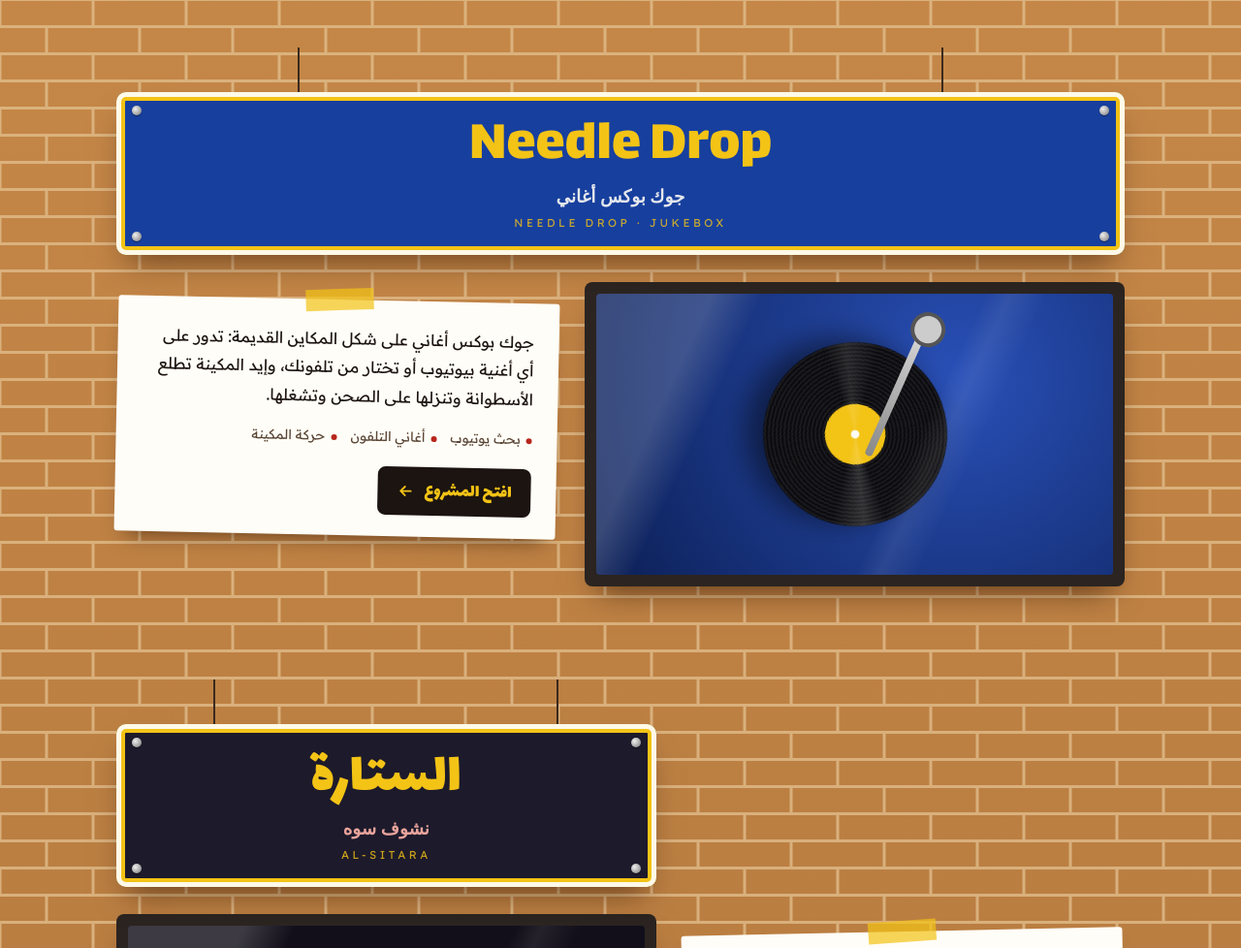
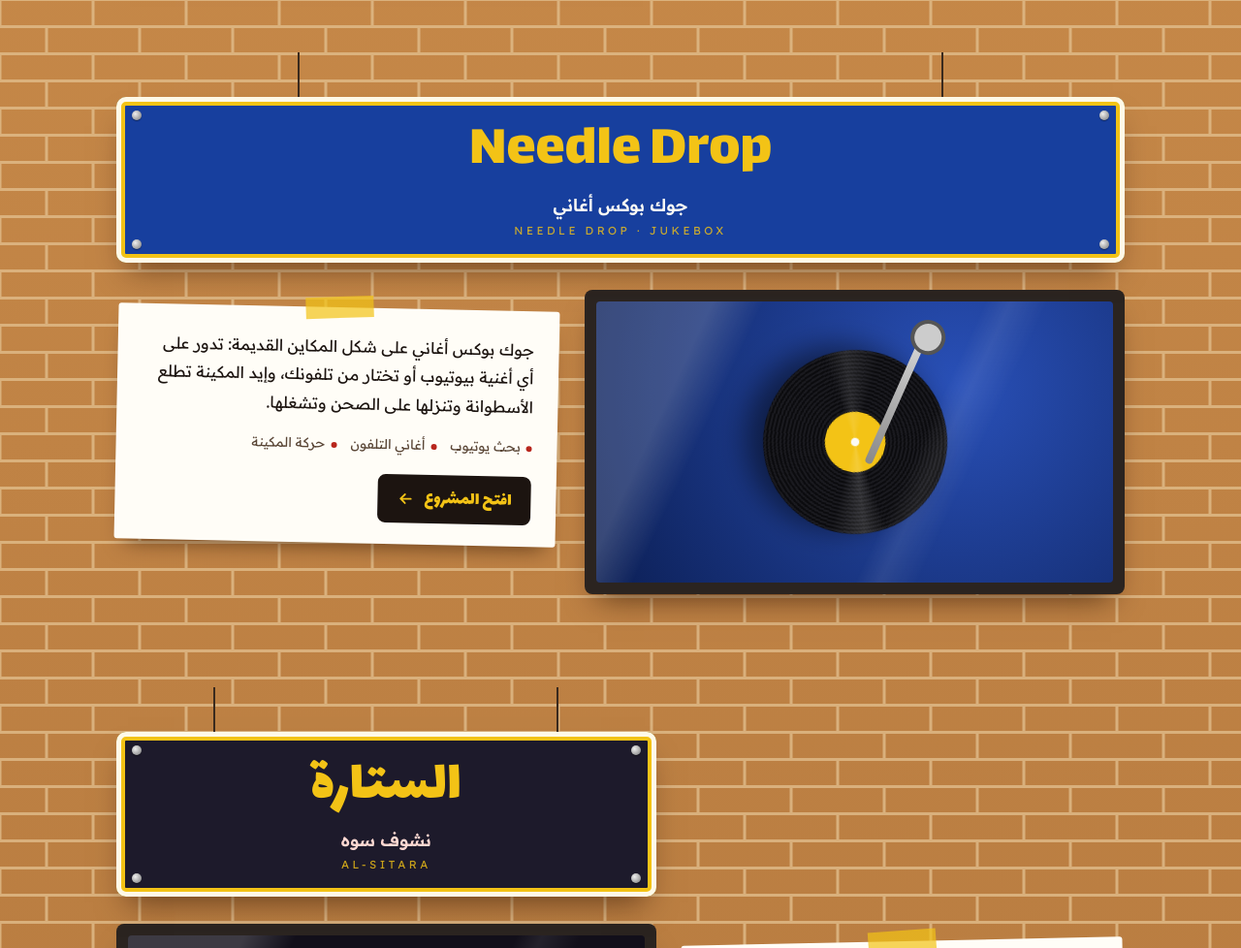
Before and after one commit to yasseromar4266/yasser-omar, a plain HTML site: page index.html in a window 1280 px wide. Shown: the part 1822-2800 px from the top of the page at 97% size. Drawn offline with nearby package versions, Linux system fonts and the light colour scheme; a web font is replaced by a local one.

Commit message:
خط أوضح لكتابة اللافتات الصغيرة
Co-Authored-By: Claude Opus 5.5 <noreply@anthropic.com>
Claude-Session: https://claude.ai/code/session_019fSS5YhZeE41VetzKHTdBQ

```diff
--- a/index.html
+++ b/index.html
@@ -82,7 +82,7 @@ header{padding:70px 0 40px}
 .shop:nth-child(even) .notice{grid-column:1;grid-row:2}
 .shop-sign{grid-column:1 / -1;margin-top:46px}
 .shop-sign h2{font-size:clamp(2.2rem,6vw,3.8rem)}
-.shop-sign .ruqaa{font-size:1.15rem;display:block;opacity:.9}
+.shop-sign .ruqaa{font-family:"Readex Pro",sans-serif;font-weight:600;font-size:1.1rem;display:block;margin-top:4px;letter-spacing:0}
 .shop-sign .en{direction:ltr;font-size:.72rem;letter-spacing:.3em;opacity:.8}
 .s-green{background:var(--green);color:var(--white)}
 .s-green .ruqaa{color:var(--yellow)}
@@ -90,7 +90,7 @@ header{padding:70px 0 40px}
 .s-blue{background:var(--cobalt);color:var(--yellow)}
 .s-blue .ruqaa{color:var(--white)}
 .s-night{background:var(--night);color:var(--yellow)}
-.s-night .ruqaa{color:#ffb3a8}
+.s-night .ruqaa{color:#ffd9d2}
 .s-white{background:var(--white);color:var(--red)}
 .s-white .ruqaa{color:var(--cobalt)}
 .s-white.sign{box-shadow:0 18px 30px -12px rgba(40,15,0,.55), inset 0 0 0 5px var(--red), inset 0 0 0 9px var(--white)}
```
